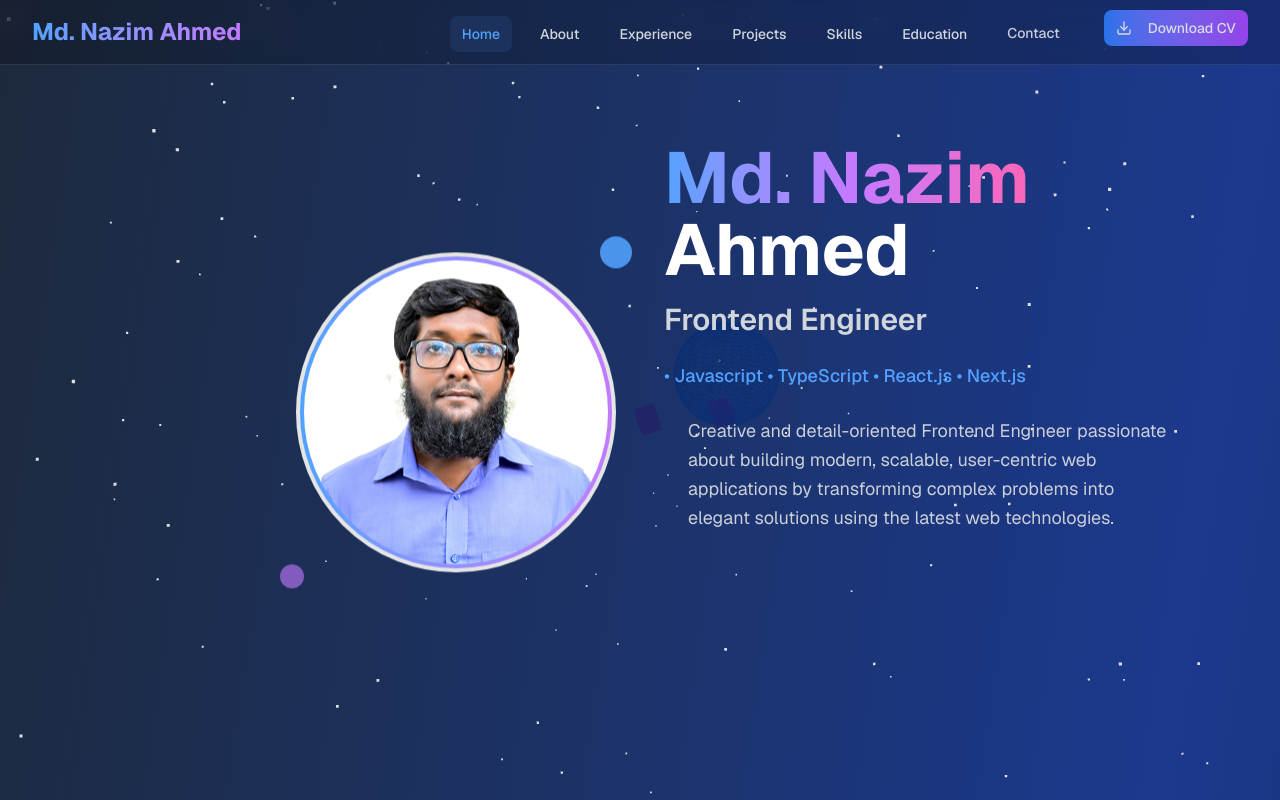
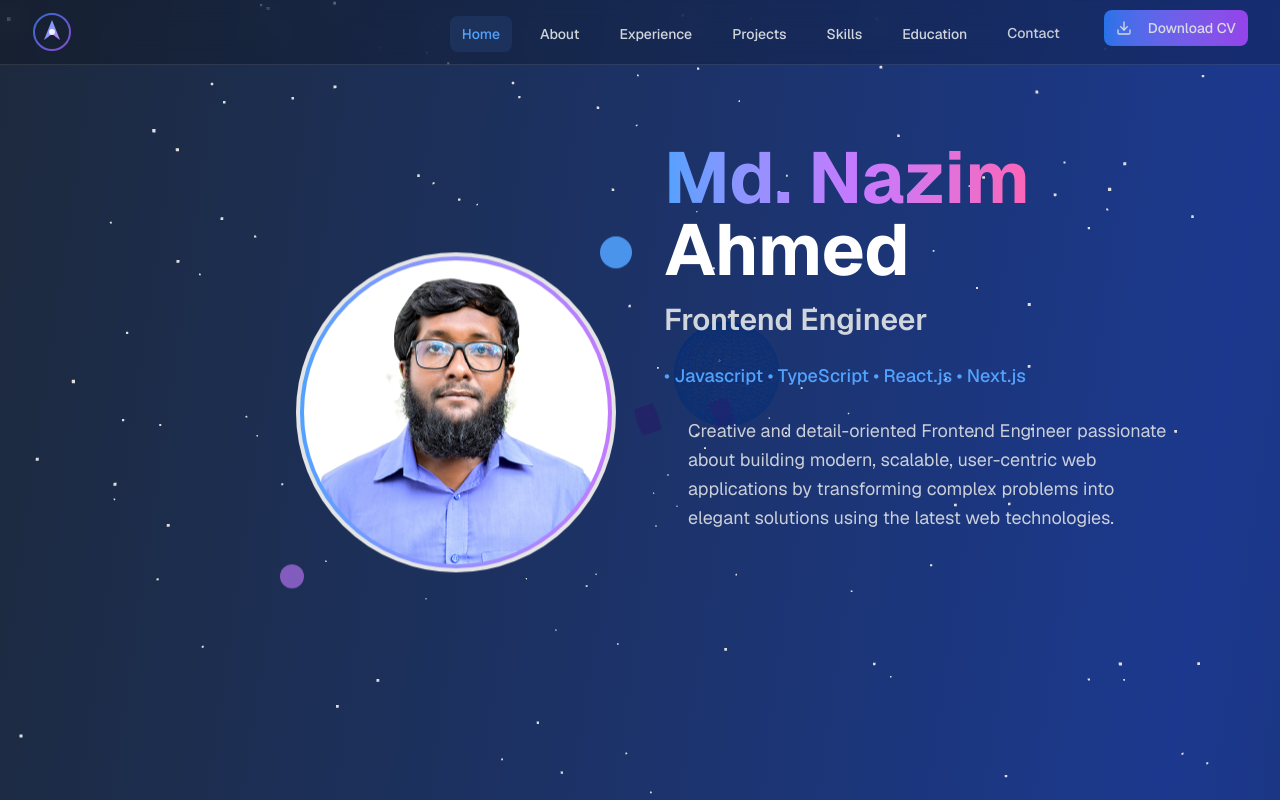
Before and after one commit to nazimnk9/nazim-portfolio, a Next.js app: page / in a window 1280 px wide. Shown: the top 800 px of the page. Built offline with nearby package versions, Linux system fonts and the light colour scheme.

Commit message:
add logo

```diff
--- a/components/Navigation.tsx
+++ b/components/Navigation.tsx
@@ -1,3 +1,150 @@
+// "use client"
+
+// import { useState, useEffect } from "react"
+// import { gsap } from "gsap"
+// import { ScrollToPlugin } from "gsap/ScrollToPlugin"
+// import { Menu, X, Download, User } from "lucide-react"
+// import { Button } from "@/components/ui/button"
+
+// if (typeof window !== "undefined") {
+//   gsap.registerPlugin(ScrollToPlugin)
+// }
+
+// const navItems = [
+//   { name: "Home", href: "#home" },
+//   { name: "About", href: "#about" },
+//   { name: "Experience", href: "#experience" },
+//   { name: "Projects", href: "#projects" },
+//   { name: "Skills", href: "#skills" },
+//   { name: "Education", href: "#education" },
+//   { name: "Contact", href: "#contact" },
+// ]
+
+// export default function Navigation() {
+//   const [isOpen, setIsOpen] = useState(false)
+//   const [activeSection, setActiveSection] = useState("home")
+
+//   useEffect(() => {
+//     gsap.fromTo(
+//       ".nav-item",
+//       {
+//         opacity: 0,
+//         y: -20,
+//       },
+//       {
+//         opacity: 1,
+//         y: 0,
+//         duration: 0.6,
+//         stagger: 0.1,
+//         delay: 0.5,
+//       },
+//     )
+//   }, [])
+
+//   const downloadCV = () => {
+//     window.open("https://drive.google.com/file/d/188_mxyyOLOYS0kmZdVHSP9-iVVDdSQRY/view?usp=sharing", "_blank")
+//   }
+
+//   const scrollToSection = (href: string) => {
+//     const element = document.querySelector(href)
+//     if (element) {
+//       gsap.to(window, {
+//         duration: 1,
+//         scrollTo: { y: element, offsetY: 80 },
+//         ease: "power2.inOut",
+//       })
+//       setActiveSection(href.slice(1))
+//     }
+//     setIsOpen(false)
+//   }
+
+//   const scrollToHome = () => {
+//     scrollToSection("#home")
+//   }
+
+//   return (
+//     <nav className="fixed top-0 left-0 right-0 z-50 bg-black/20 backdrop-blur-md border-b border-white/10">
+//       <div className="max-w-7xl mx-auto px-4 sm:px-6 lg:px-8">
+//         <div className="flex items-center justify-between h-16">
+//           <div className="nav-item">
+//             {/* <button
+//               onClick={scrollToHome}
+//               className="text-xl sm:text-2xl font-bold bg-gradient-to-r from-blue-400 to-purple-400 bg-clip-text text-transparent hover:from-blue-300 hover:to-purple-300 transition-all duration-200 cursor-pointer"
+//             >
+//               Md. Nazim Ahmed
+//             </button> */}
+//             <button
+//                 onClick={scrollToHome}
+//                 className="person-container flex items-center justify-center w-12 h-12 rounded-full bg-gradient-to-r from-blue-500/20 to-purple-500/20 hover:from-blue-500/30 hover:to-purple-500/30 border border-blue-400/30 cursor-pointer transition-all duration-300 group"
+//               >
+//                 <User className="person-icon w-6 h-6 text-blue-400 group-hover:text-white" />
+//               </button>
+//           </div>
+
+//           {/* Desktop Navigation */}
+//           <div className="hidden md:block">
+//             <div className="ml-10 flex items-baseline space-x-4">
+//               {navItems.map((item) => (
+//                 <button
+//                   key={item.name}
+//                   onClick={() => scrollToSection(item.href)}
+//                   className={`nav-item px-3 py-2 rounded-md text-sm font-medium transition-colors duration-200 cursor-pointer ${
+//                     activeSection === item.href.slice(1)
+//                       ? "text-blue-400 bg-blue-400/10"
+//                       : "text-gray-300 hover:text-white hover:bg-white/10"
+//                   }`}
+//                 >
+//                   {item.name}
+//                 </button>
+//               ))}
+//               <Button
+//                 onClick={downloadCV}
+//                 className="nav-item ml-4 bg-gradient-to-r from-blue-500 to-purple-500 hover:from-blue-600 hover:to-purple-600 cursor-pointer"
+//               >
+//                 <Download className="w-4 h-4 mr-2" />
+//                 Download CV
+//               </Button>
+//             </div>
+//           </div>
+
+//           {/* Mobile menu button */}
+//           <div className="md:hidden">
+//             <Button
+//               variant="ghost"
+//               size="sm"
+//               onClick={() => setIsOpen(!isOpen)}
+//               className="text-gray-300 hover:text-white hover:bg-gradient-to-r hover:from-blue-500/20 hover:to-purple-500/20 transition-all duration-300 ease-in-out transform hover:scale-105"
+//             >
+//               {isOpen ? <X className="h-6 w-6" /> : <Menu className="h-6 w-6" />}
+//             </Button>
+//           </div>
+//         </div>
+//       </div>
+
+//       {/* Mobile Navigation */}
+//       {isOpen && (
+//         <div className="md:hidden bg-black/90 backdrop-blur-md">
+//           <div className="px-2 pt-2 pb-3 space-y-1 sm:px-3">
+//             {navItems.map((item) => (
+//               <button
+//                 key={item.name}
+//                 onClick={() => scrollToSection(item.href)}
+//                 className="block px-3 py-2 rounded-md text-base font-medium text-gray-300 hover:text-white hover:bg-white/10 w-full text-left"
+//               >
+//                 {item.name}
+//               </button>
+//             ))}
+//             <Button onClick={downloadCV} className="w-full mt-4 bg-gradient-to-r from-blue-500 to-purple-500">
+//               <Download className="w-4 h-4 mr-2" />
+//               Download CV
+//             </Button>
+//           </div>
+//         </div>
+//       )}
+//     </nav>
+//   )
+// }
+
 "use client"
 
 import { useState, useEffect } from "react"
@@ -69,9 +216,94 @@ export default function Navigation() {
           <div className="nav-item">
             <button
               onClick={scrollToHome}
-              className="text-xl sm:text-2xl font-bold bg-gradient-to-r from-blue-400 to-purple-400 bg-clip-text text-transparent hover:from-blue-300 hover:to-purple-300 transition-all duration-200 cursor-pointer"
+              className="group flex items-center space-x-2 hover:scale-105 transition-all duration-300 cursor-pointer"
             >
-              Md. Nazim Ahmed
+              <div className="relative">
+                <svg
+                  width="40"
+                  height="40"
+                  viewBox="0 0 40 40"
+                  className="transition-all duration-300 group-hover:rotate-12"
+                >
+                  {/* Outer ring */}
+                  <circle
+                    cx="20"
+                    cy="20"
+                    r="18"
+                    fill="none"
+                    stroke="url(#gradient1)"
+                    strokeWidth="2"
+                    className="opacity-80 group-hover:opacity-100 transition-opacity duration-300"
+                  />
+
+                  {/* Inner geometric shape */}
+                  <polygon
+                    points="12,28 20,8 28,28 20,22"
+                    fill="url(#gradient2)"
+                    className="group-hover:fill-[url(#gradient3)] transition-all duration-300"
+                  />
+
+                  {/* Center dot */}
+                  <circle
+                    cx="20"
+                    cy="20"
+                    r="3"
+                    fill="url(#gradient4)"
+                    className="group-hover:r-4 transition-all duration-300"
+                  />
+
+                  {/* Accent lines */}
+                  <line
+                    x1="8"
+                    y1="12"
+                    x2="32"
+                    y2="12"
+                    stroke="url(#gradient1)"
+                    strokeWidth="1"
+                    opacity="0.6"
+                    className="group-hover:opacity-100 transition-opacity duration-300"
+                  />
+                  <line
+                    x1="8"
+                    y1="28"
+                    x2="32"
+                    y2="28"
+                    stroke="url(#gradient1)"
+                    strokeWidth="1"
+                    opacity="0.6"
+                    className="group-hover:opacity-100 transition-opacity duration-300"
+                  />
+
+                  <defs>
+                    <linearGradient id="gradient1" x1="0%" y1="0%" x2="100%" y2="100%">
+                      <stop offset="0%" stopColor="#3b82f6" />
+                      <stop offset="100%" stopColor="#a855f7" />
+                    </linearGradient>
+                    <linearGradient id="gradient2" x1="0%" y1="0%" x2="100%" y2="100%">
+                      <stop offset="0%" stopColor="#60a5fa" />
+                      <stop offset="100%" stopColor="#c084fc" />
+                    </linearGradient>
+                    <linearGradient id="gradient3" x1="0%" y1="0%" x2="100%" y2="100%">
+                      <stop offset="0%" stopColor="#93c5fd" />
+                      <stop offset="100%" stopColor="#ddd6fe" />
+                    </linearGradient>
+                    <linearGradient id="gradient4" x1="0%" y1="0%" x2="100%" y2="100%">
+                      <stop offset="0%" stopColor="#ffffff" />
+                      <stop offset="100%" stopColor="#e0e7ff" />
+                    </linearGradient>
+                  </defs>
+                </svg>
+
+                {/* Subtle glow effect */}
+                <div className="absolute inset-0 rounded-full bg-gradient-to-r from-blue-400/20 to-purple-400/20 blur-md opacity-0 group-hover:opacity-100 transition-opacity duration-300 -z-10"></div>
+              </div>
+
+              {/* Optional: Add a subtle text element */}
+              <div className="hidden sm:block">
+                <div className="text-sm font-semibold bg-gradient-to-r from-blue-400 to-purple-400 bg-clip-text text-transparent opacity-0 group-hover:opacity-100 transition-opacity duration-300">
+                  Portfolio
+                </div>
+              </div>
             </button>
           </div>
 
```
